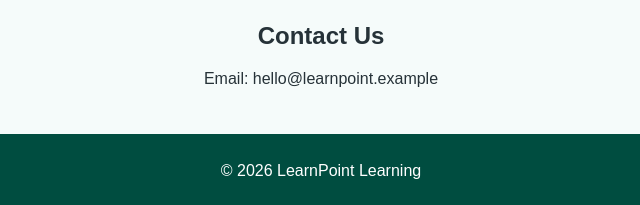
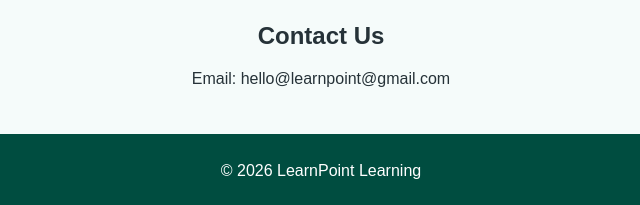
Before and after one commit to Deepu4653/Online_course_website, a plain HTML site: page index.html in a window 1280 px wide. Shown: the part 1018-1223 px from the top of the page, 319-959 px from the left. Drawn offline with Linux system fonts and the light colour scheme.

Commit message:
Update contact email address in index.html

```diff
--- a/index.html
+++ b/index.html
@@ -73,7 +73,7 @@
 
     <div class="section" id="contact">
         <h2>Contact Us</h2>
-        <p>Email: hello@learnpoint.example</p>
+        <p>Email: hello@learnpoint@gmail.com</p>
     </div>
 
     <div class="footer">
```
